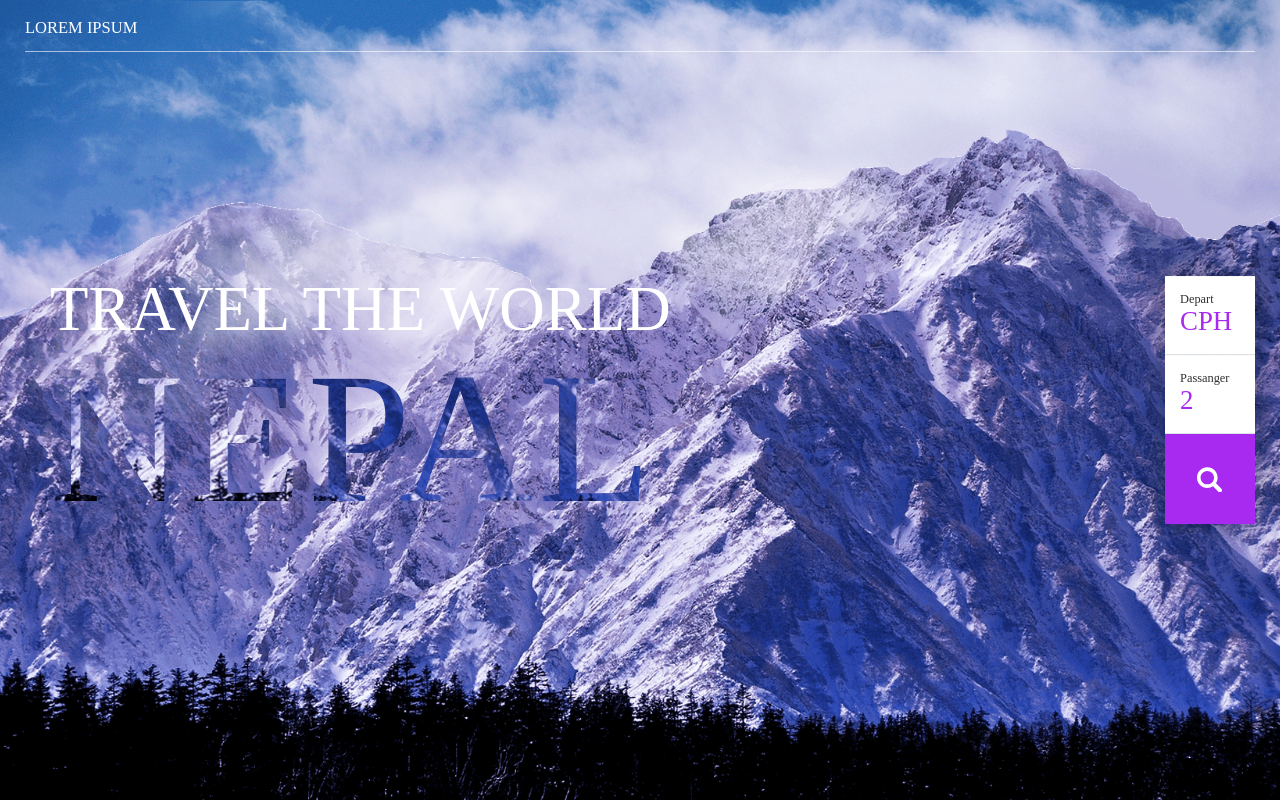
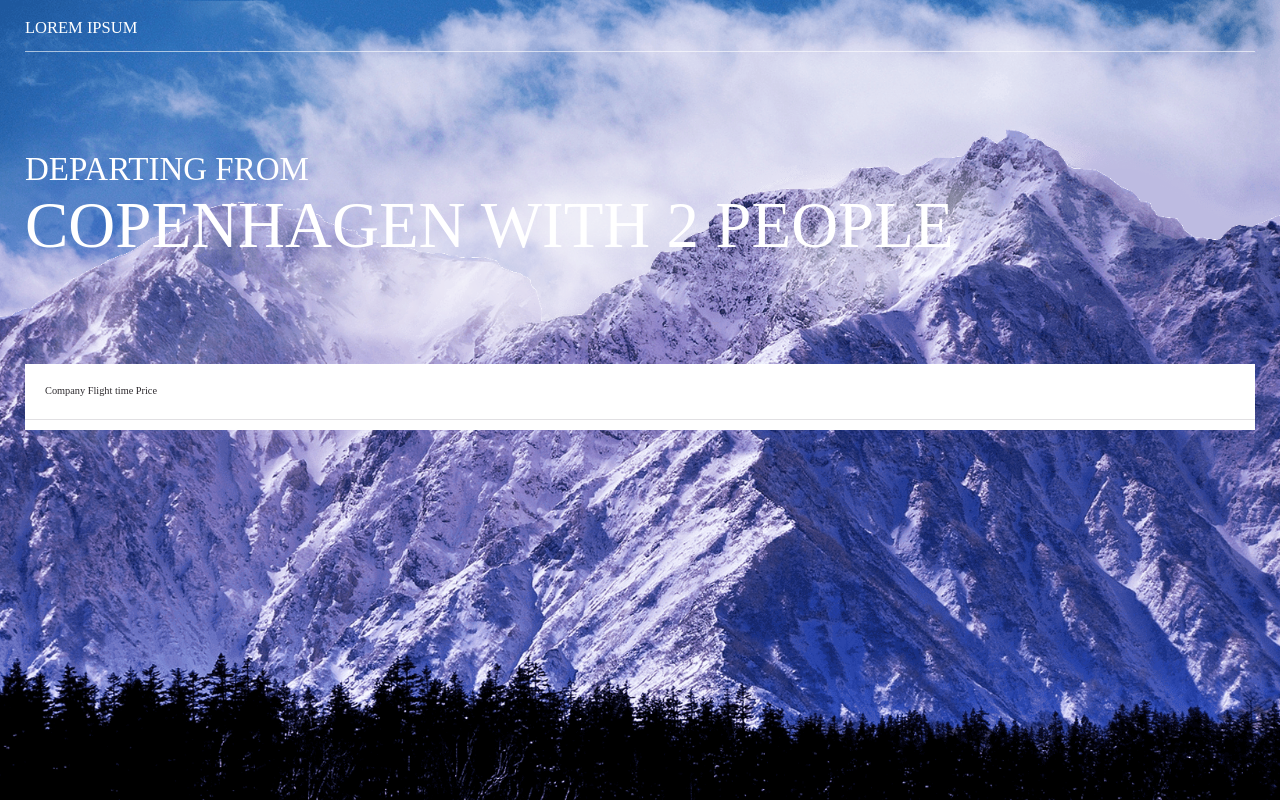
Before and after one commit to Antonranestam/elastic-donut, a website: page index.html in a window 1280 px wide. Drawn offline with Linux system fonts and the light colour scheme; a small style sheet from the web is missing.

Commit message:
Minor structure change regarding flight table

```diff
--- a/index.html
+++ b/index.html
@@ -16,7 +16,7 @@
 
   <div class="slider">
     <article class="slide">
-      <h1 class="slide__title">Travel the world
+      <h1 class="slide__title" style="display: none;">Travel the world
         <span style="background-image: url(images/header-split-2.png);">Nepal</span>
       </h1>
 
@@ -28,7 +28,7 @@
   </div>
 
   <main>
-    <aside class="filter">
+    <aside class="filter" style="display: none;">
       <div class="filter-button-wrapper">
         <button class="filter__button">
           <span class="small-label">Depart</span>
@@ -46,7 +46,7 @@
         </div>
       </div>
 
-      <div class="filter-button-wrapper">
+      <div class="filter-button-wrapper" style="display: none;">
         <button class="filter__button">
           <span class="small-label">Passanger</span>
           <h4>2</h4>
@@ -113,13 +113,13 @@
       </nav>
     </section>
 
-    <div class="depart-time" style="display: none;">
+    <div class="depart-time">
       <h1>Departing from
         <span><a href="#">Copenhagen</a> with <a href="#">2 People</a></span>
       </h1>
     </div>
 
-    <section class="flight-table" style="display: none;">
+    <section class="flight-table">
       <div class="flight-table__header">
         <span class="table__header__item table__header__item--left-side">Company</span>
         <span class="table__header__item">Flight time</span>
--- a/scss/elements/_depart-block.scss
+++ b/scss/elements/_depart-block.scss
@@ -1,5 +1,5 @@
 .depart-time {
-  margin: 150px 25px 120px;
+  margin: 150px 25px 100px;
   color: $white;
 
   span {
--- a/scss/elements/_slider.scss
+++ b/scss/elements/_slider.scss
@@ -18,13 +18,13 @@
     position: absolute;
   }
 
-  .split-three {
-    @include animationKeyframe(three-left, 60s, $timing: $linear, $iteration-count: infinite);
-  }
-
-  .split-four {
-    @include animationKeyframe(four-left, 80s, $timing: $linear, $iteration-count: infinite);
-  }
+  // .split-three {
+  //   @include animationKeyframe(three-left, 60s, $timing: $linear, $iteration-count: infinite);
+  // }
+  //
+  // .split-four {
+  //   @include animationKeyframe(four-left, 80s, $timing: $linear, $iteration-count: infinite);
+  // }
 }
 
 .slide__title {
--- /dev/null
+++ b/scss/elements/flight-table/flight-table-header.scss
@@ -0,0 +1,4 @@
+.flight-table__header {
+  padding: 20px;
+  border-bottom: 1px solid $grey-hr;
+}
--- a/scss/elements/flight-table.scss
+++ b/scss/elements/flight-table/flight-table.scss
@@ -3,8 +3,3 @@
   margin: 0 25px;
   overflow: hidden;
 }
-
-.flight-table__header {
-  padding: 20px;
-  border-bottom: 1px solid $grey-hr;
-}
```
Also changed, not shown: dist/css/main.css.
